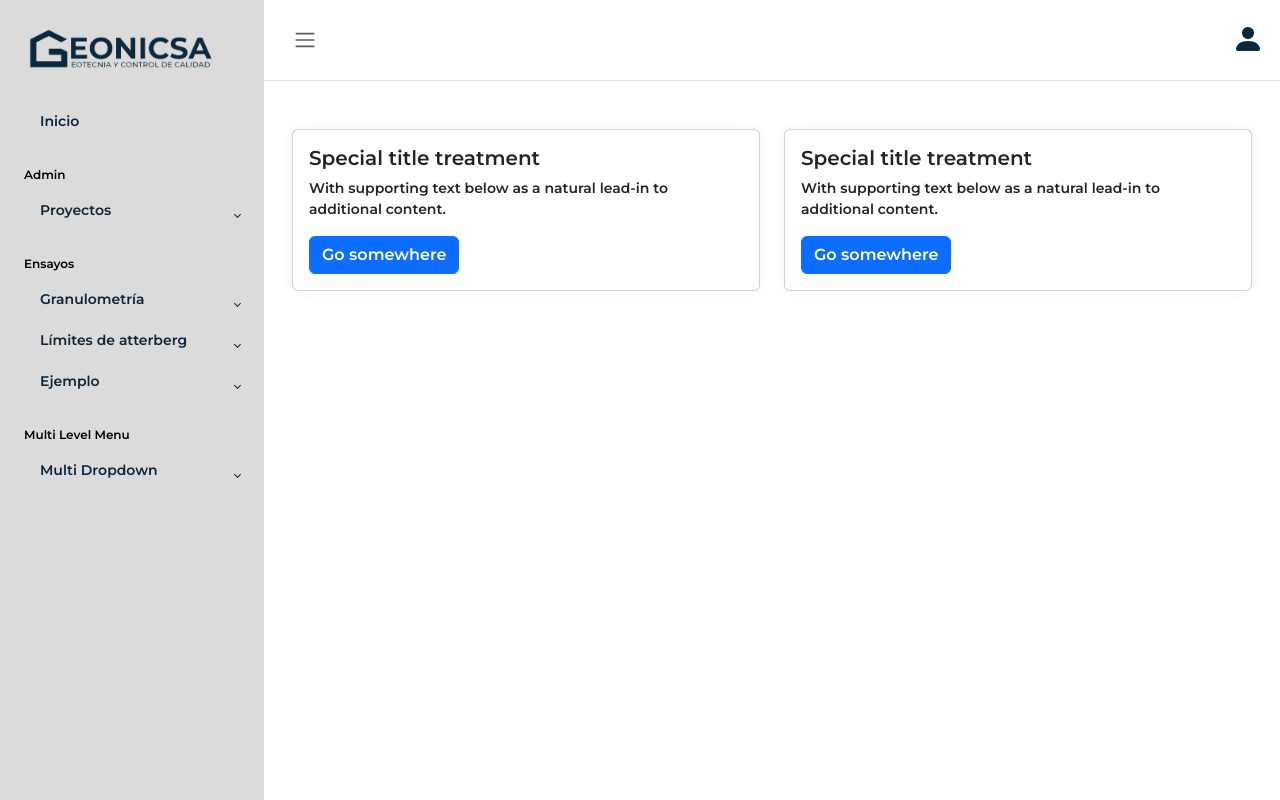
After one commit to IsabellaDo5/sistema_geonicsav1, a Django app: page /proyectos/ver/ in a window 1280 px wide. The commit adds this page. Run offline with Django 4.2, Linux system fonts and the light colour scheme.

Commit message:
Nueva estructura de proyecto

```diff
--- a/SisGeonicv1/settings.py
+++ b/SisGeonicv1/settings.py
@@ -58,7 +58,7 @@ ROOT_URLCONF = 'SisGeonicv1.urls'
 TEMPLATES = [
     {
         'BACKEND': 'django.template.backends.django.DjangoTemplates',
-        'DIRS': [],
+        'DIRS': [os.path.join(BASE_DIR, 'templates')],
         'APP_DIRS': True,
         'OPTIONS': {
             'context_processors': [
--- a/SisGeonicv1/urls.py
+++ b/SisGeonicv1/urls.py
@@ -17,6 +17,7 @@ Including another URLconf
 from django.contrib import admin
 from django.urls import path
 import ensayos.views
+import proyectos.views
 
 urlpatterns = [
     path('admin/', admin.site.urls),
@@ -33,7 +34,12 @@ urlpatterns = [
     path('limites-de-atterberg/nuevo/', ensayos.views.registrar_limites_atterberg, name="registrar-limites-de-attemberg"),
     #DETALLE
     path('granulometria/reporte/<int:id_ensayo>/',ensayos.views.detalle_granulometria, name="detalle-granulometria"),
-    path('granulometria/reporte/<int:id_ensayo>/',ensayos.views.detalle_limites_de_attergberg, name="detalle-limites-de-atterberg"),
+    path('limites-atterberg/reporte/<int:id_ensayo>/',ensayos.views.detalle_limites_de_attergberg, name="detalle-limites-de-atterberg"),
+
+    #PROYECTOS
+
+    path('proyectos/nuevo/', proyectos.views.registrar_proyecto, name="registrar-proyecto"),
+    path('proyectos/ver/', proyectos.views.listar_proyectos, name="listar-proyectos"),
     # ASINCRONO
     path('ajax/obtener_factores/', ensayos.views.obtener_factores, name='obtener_factores'),
     path('ajax/obtener_grafica/', ensayos.views.obtener_grafica, name="obtener-grafica"),
--- a/ensayos/templates/reportes.html
+++ b/ensayos/templates/ensayos/reportes.html
@@ -9,7 +9,7 @@ Reportes {{nombre_ensayo}}
     <div class="p-2">
         <h3>Reportes</h3>
     </div>
-    <div class="p-2 ms-auto">{{nombre_ensayo}}</div>
+    <div class="p-2 ms-auto">{{nombre_ensayo}} </div>
     <div class="p-2">
         <div class="dropdown">
             <button class="btn btn-secondary dropdown-toggle" type="button" data-bs-toggle="dropdown"
--- /dev/null
+++ b/proyectos/templates/proyectos/listar_proyectos.html
@@ -0,0 +1,26 @@
+{% extends "layout.html" %}
+{% block title %}
+Proyectos
+{% endblock %}
+{% block content %}
+<div class="row">
+    <div class="col-sm-6 mb-3 mb-sm-0">
+      <div class="card">
+        <div class="card-body">
+          <h5 class="card-title">Special title treatment</h5>
+          <p class="card-text">With supporting text below as a natural lead-in to additional content.</p>
+          <a href="#" class="btn btn-primary">Go somewhere</a>
+        </div>
+      </div>
+    </div>
+    <div class="col-sm-6">
+      <div class="card">
+        <div class="card-body">
+          <h5 class="card-title">Special title treatment</h5>
+          <p class="card-text">With supporting text below as a natural lead-in to additional content.</p>
+          <a href="#" class="btn btn-primary">Go somewhere</a>
+        </div>
+      </div>
+    </div>
+  </div>
+  {% endblock %}
--- a/proyectos/views.py
+++ b/proyectos/views.py
@@ -1,3 +1,14 @@
-from django.shortcuts import render
+from django.shortcuts import redirect, render
 
 # Create your views here.
+def registrar_proyecto(request):
+    if request.method == 'POST':
+        return redirect('/')
+    else:
+        return render(request, 'proyectos/registrar_proyecto.html')
+
+def listar_proyectos(request):
+    if request.method == 'POST':
+        return redirect('/')
+    else:
+        return render(request, 'proyectos/listar_proyectos.html')
--- a/ensayos/templates/layout.html
+++ b/templates/layout.html
@@ -29,6 +29,25 @@
               Inicio
             </a>
           </li>
+          <li class="sidebar-header">
+            Admin
+          </li>
+
+          <li class="sidebar-item">
+            <a href="#" class="sidebar-link collapsed" data-bs-target="#proyectos" data-bs-toggle="collapse"
+              aria-expanded="false"><i class="fa-solid fa-file-lines pe-2"></i>
+              Proyectos
+            </a>
+            <ul id="proyectos" class="sidebar-dropdown list-unstyled collapse" data-bs-parent="#sidebar">
+              <li class="sidebar-item ">
+                <a href="{% url 'listar-proyectos' %}" class="sidebar-link "> <i class="bi bi-list-task"></i>Proyectos actuales</a>
+              </li>
+              <li class="sidebar-item">
+                <a href="{% url 'registrar-proyecto' %}" class="sidebar-link"><i class="bi bi-file-earmark-plus"></i>Añadir</a>
+              </li>
+            </ul>
+          </li>
+
           <li class="sidebar-header">
             Ensayos
           </li>
```
Also changed, not shown: ensayos/views.py (+8 -8 lines), proyectos/templates/proyectos/registrar_proyecto.html (added, +13 -0 lines), ensayos/templates/ensayos/detalle_granulometria.html (renamed from ensayos/templates/detalle_granulometria.html), ensayos/templates/ensayos/detalle_limites_atterberg.html (renamed from ensayos/templates/detalle_limites_atterberg.html), ensayos/templates/ensayos/error.html (renamed from ensayos/templates/error.html), ensayos/templates/ensayos/modificar_granulometria.html (renamed from ensayos/templates/modificar_granulometria.html), ensayos/templates/ensayos/modificar_limites_atterberg.html (renamed from ensayos/templates/modificar_limites_atterberg.html), ensayos/templates/ensayos/registrar_granulometria.html (renamed from ensayos/templates/registrar_granulometria.html), ensayos/templates/ensayos/registrar_limites_atterberg.html (renamed from ensayos/templates/registrar_limites_atterberg.html), templates/index.html (renamed from ensayos/templates/index.html).
